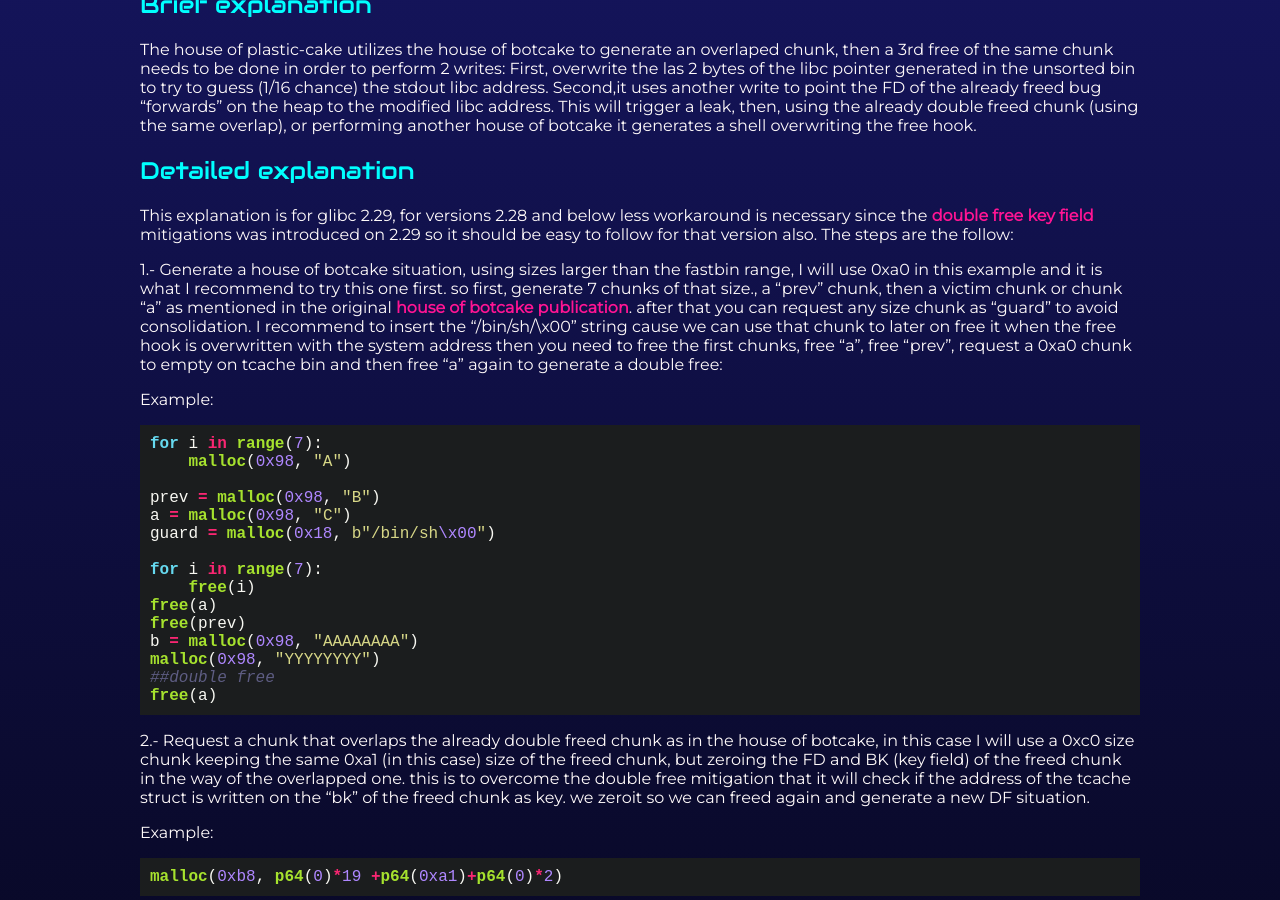
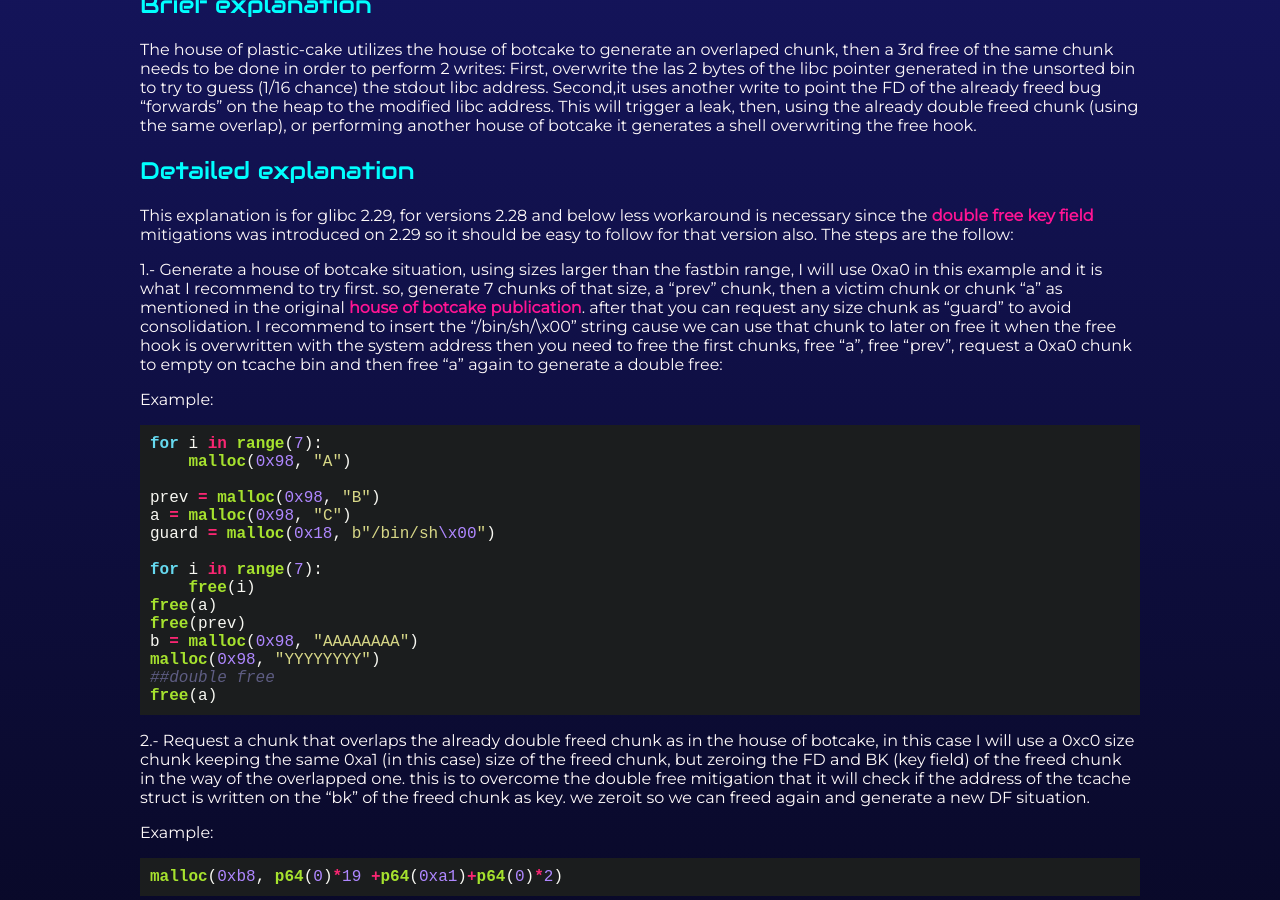
Before and after one commit to dplastico/dplastico.github.io, a Jekyll site: the page built from _posts/2021-10-17-Learning-Double-Restrictions:The-house-of-plastic-cake.md, in a window 1280 px wide and 900 px high, scrolled down 755 px. Built offline with Jekyll 4.4.1, drawn with Linux system fonts in a browser that asks for light colours; nearby versions of some CDN libraries.

Commit message:
house of plastic v1.6

````diff
--- a/_posts/2021-10-17-Learning-Double-Restrictions:The-house-of-plastic-cake.md
+++ b/_posts/2021-10-17-Learning-Double-Restrictions:The-house-of-plastic-cake.md
@@ -30,7 +30,7 @@ The house of plastic-cake utilizes the house of botcake to generate an overlaped
 
 This explanation is for glibc 2.29, for versions 2.28 and below less workaround is necessary since the [double free key field](https://blog.infosectcbr.com.au/2019/09/linux-heap-glibc-tcache-double-free.html) mitigations was introduced on 2.29 so it should be easy to follow for that version also. The steps are the follow:
 
-1.- Generate a house of botcake situation, using sizes larger than the fastbin range, I will use  0xa0 in this example and it is what I recommend to try this one first. so first,  generate 7 chunks of that size., a "prev” chunk, then a victim chunk or chunk "a" as mentioned in the original [house of botcake publication](https://github.com/shellphish/how2heap/blob/master/glibc_2.31/house_of_botcake.c). after that you can request any size  chunk as "guard" to avoid consolidation. I recommend to insert the "/bin/sh/\x00" string cause we can use that chunk to later on free it when the free hook is overwritten with the system address then you need to free the first chunks, free "a", free "prev", request a 0xa0 chunk to empty on tcache bin and then free "a" again to generate a double free:
+1.- Generate a house of botcake situation, using sizes larger than the fastbin range, I will use  0xa0 in this example and it is what I recommend to try first. so,  generate 7 chunks of that size, a "prev” chunk, then a victim chunk or chunk "a" as mentioned in the original [house of botcake publication](https://github.com/shellphish/how2heap/blob/master/glibc_2.31/house_of_botcake.c). after that you can request any size  chunk as "guard" to avoid consolidation. I recommend to insert the "/bin/sh/\x00" string cause we can use that chunk to later on free it when the free hook is overwritten with the system address then you need to free the first chunks, free "a", free "prev", request a 0xa0 chunk to empty on tcache bin and then free "a" again to generate a double free:
 
 Example:
 ```python
````
